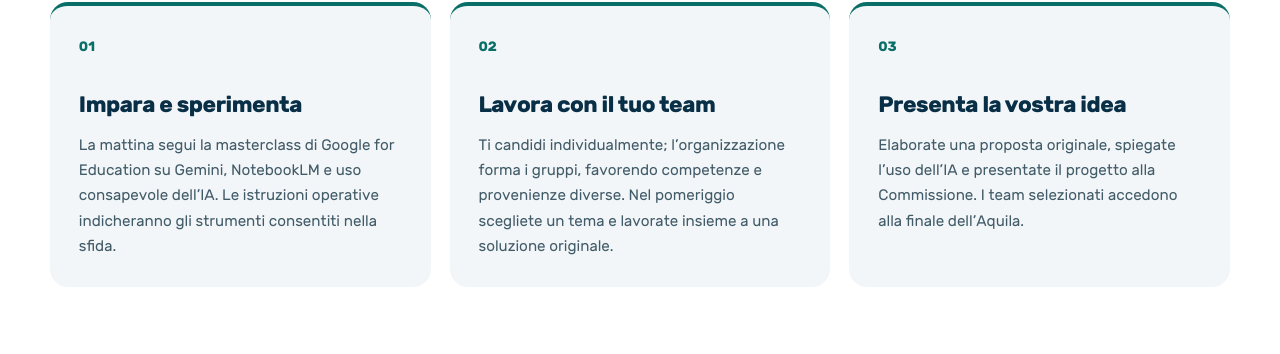
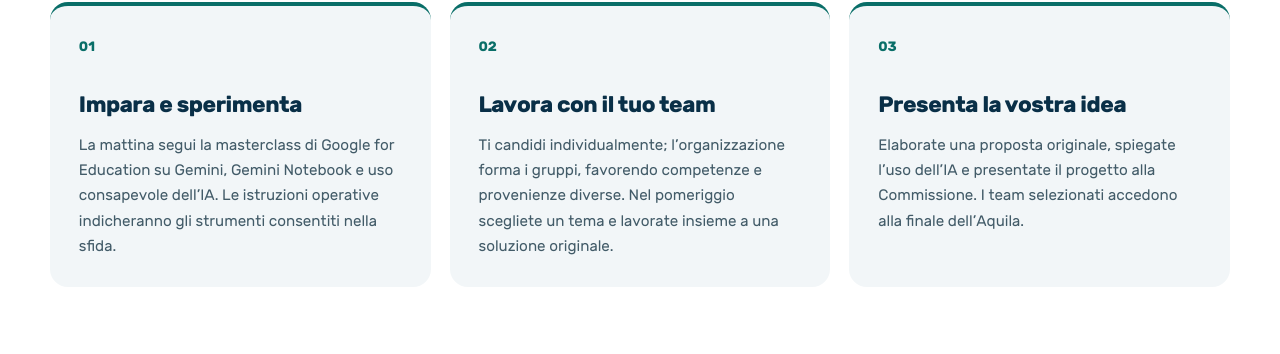
Before and after one commit to HAMU-google-challenge/HAMU-google-challenge.github.io, a Jekyll site: the page built from index.html, in a window 1280 px wide and 900 px high, scrolled down 1532 px. Shown: the part 124-478 px from the top of the window. Built offline with Jekyll 4.4.1, drawn with Linux system fonts in a browser that asks for light colours; some of the changed text lies outside the part shown.

Commit message:
Gemini Notebook

```diff
--- a/_data/event.yml
+++ b/_data/event.yml
@@ -2,7 +2,7 @@
 # Modalità pubblica: nessun avviso di anteprima e indicizzazione abilitata.
 preview: false
 edition: 2026
-updated: "2026-10-13"
+updated: 2026-10-16
 preliminary_date: "2026-11-13"
 registration_deadline: "2026-11-03"
 venue_announcement: "2026-11-06"
--- a/_data/i18n.yml
+++ b/_data/i18n.yml
@@ -54,7 +54,7 @@ it:
     text: La Google Challenge HAMU unisce formazione e lavoro di squadra per affrontare problemi del territorio o della comunità con l’IA di Google. Al mattino partecipi alla Gemini Academy for Student; al pomeriggio, insieme al tuo team, scegli uno dei temi proposti dagli organizzatori e sviluppi una proposta di soluzione. I gruppi favoriscono, dove possibile, l’incontro tra studenti di atenei e percorsi di studio diversi.
     steps:
       - title: Impara e sperimenta
-        text: La mattina segui la masterclass di Google for Education su Gemini, NotebookLM e uso consapevole dell’IA. Le istruzioni operative indicheranno gli strumenti consentiti nella sfida.
+        text: La mattina segui la masterclass di Google for Education su Gemini, Gemini Notebook e uso consapevole dell’IA. Le istruzioni operative indicheranno gli strumenti consentiti nella sfida.
       - title: Lavora con il tuo team
         text: Ti candidi individualmente; l’organizzazione forma i gruppi, favorendo competenze e provenienze diverse. Nel pomeriggio scegliete un tema e lavorate insieme a una soluzione originale.
       - title: Presenta la vostra idea
@@ -98,7 +98,7 @@ it:
       - title: Fare le domande giuste
         text: Tecniche di prompting, valutazione critica delle risposte e integrazione dell’IA nei processi di studio e ricerca.
       - title: Lavorare con le fonti
-        text: Gemini e NotebookLM per analizzare le fonti, sintetizzare i concetti e strutturare le idee da sviluppare nella sfida.
+        text: Gemini e Gemini Notebook per analizzare le fonti, sintetizzare i concetti e strutturare le idee da sviluppare nella sfida.
     certificate_label: IL TUO PERCORSO
     certificate_title: Un attestato di partecipazione.
     certificate_text: È previsto un Certificate of Attendance Google for Education per tutte le studentesse e tutti gli studenti partecipanti, da inserire nel curriculum.
@@ -243,7 +243,7 @@ en:
     text: The Google Challenge HAMU combines training and teamwork to tackle problems affecting the local area or community using Google AI. In the morning, you attend the Gemini Academy for Student; in the afternoon, your team chooses one of the organisers’ proposed themes and develops a solution. Wherever possible, teams bring together students from different universities and fields of study.
     steps:
       - title: Learn and experiment
-        text: In the morning, attend a Google for Education masterclass on Gemini, NotebookLM and responsible AI use. The operational instructions will specify which tools may be used in the challenge.
+        text: In the morning, attend a Google for Education masterclass on Gemini, Gemini Notebook and responsible AI use. The operational instructions will specify which tools may be used in the challenge.
       - title: Work with your team
         text: Apply individually; the organisers form teams to bring together different skills and academic backgrounds. In the afternoon, choose a theme and work together on an original solution.
       - title: Present your idea
@@ -287,7 +287,7 @@ en:
       - title: Ask better questions
         text: Prompting techniques, critical evaluation of responses and integrating AI into study and research processes.
       - title: Work with sources
-        text: Gemini and NotebookLM for analysing sources, synthesising concepts and structuring the ideas you will develop in the challenge.
+        text: Gemini and Gemini Notebook for analysing sources, synthesising concepts and structuring the ideas you will develop in the challenge.
     certificate_label: YOUR LEARNING JOURNEY
     certificate_title: A certificate of attendance.
     certificate_text: A Google for Education Certificate of Attendance is planned for all participating students, to include in their CV.
```
Also changed, not shown: README.md, 2 other files.
